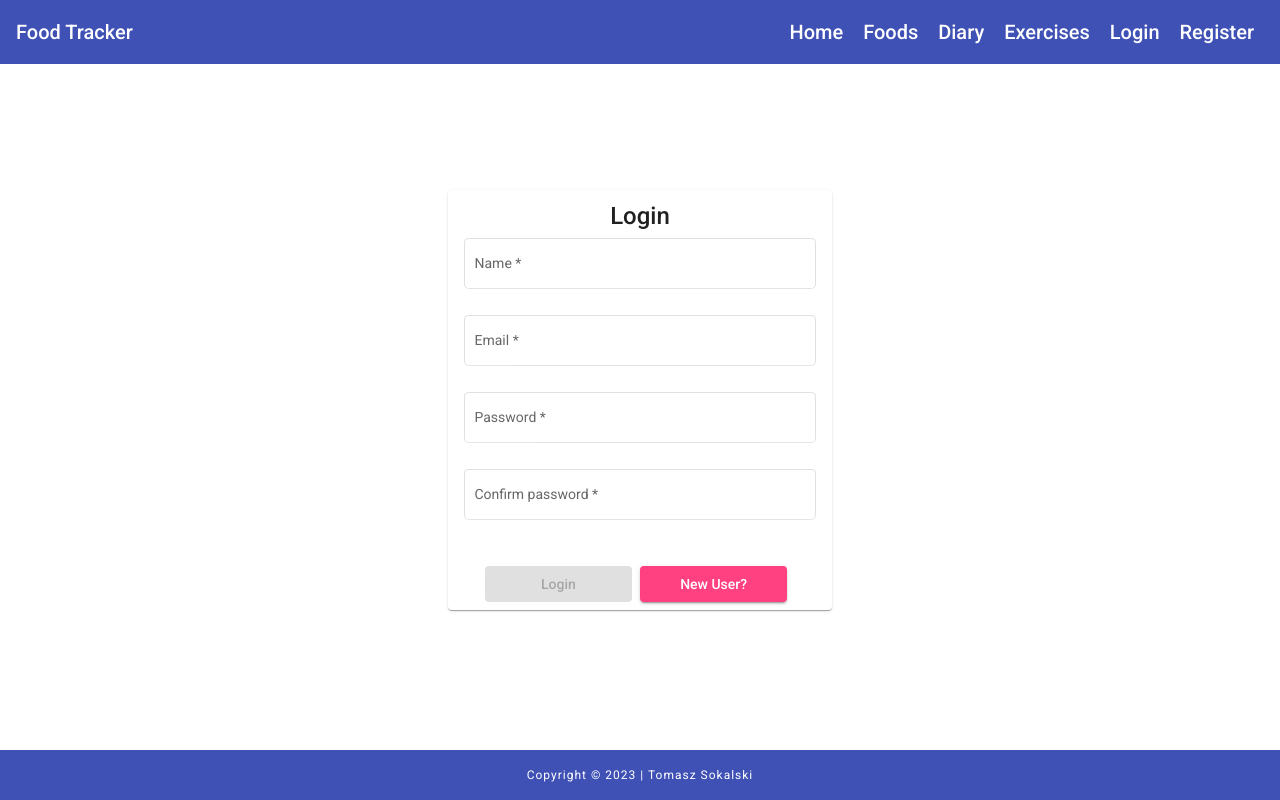
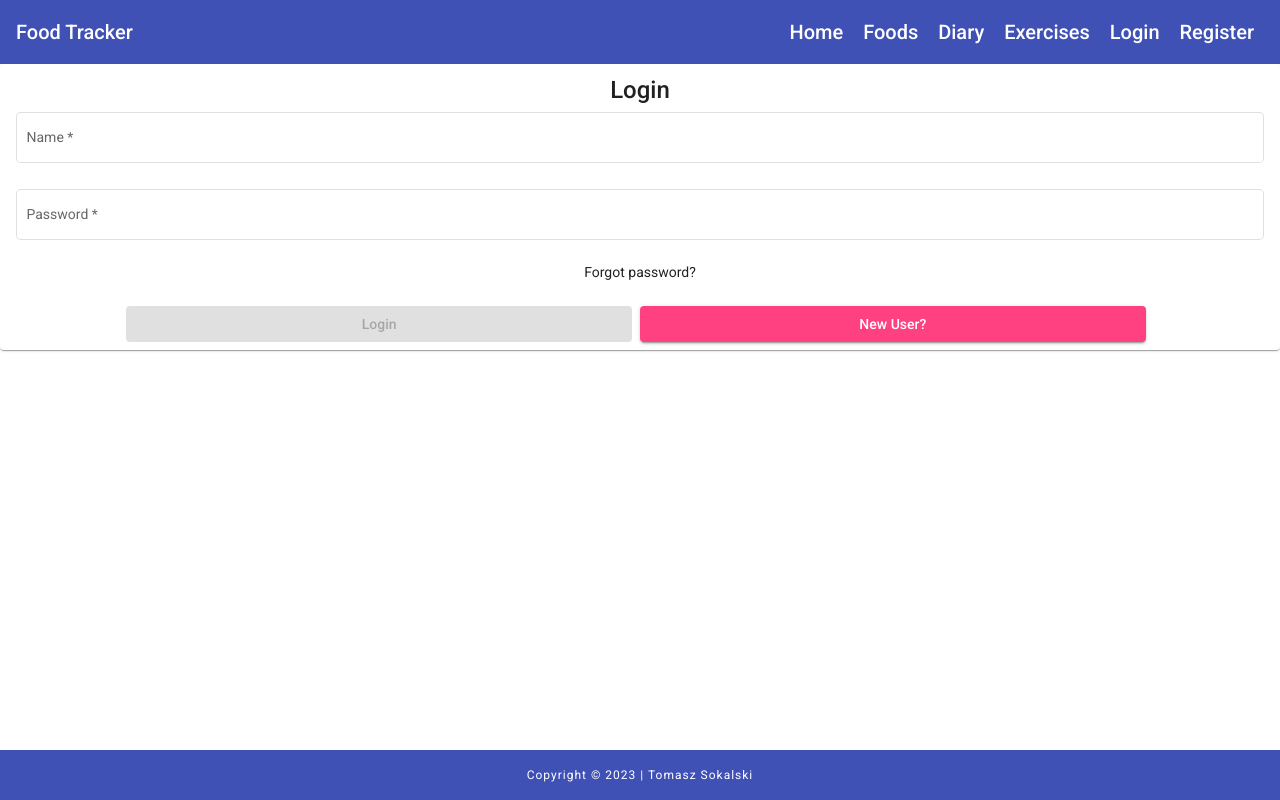
Before and after one commit to TomaszSokalski/diet-tracker, an Angular app: page /login in a window 1280 px wide. Built offline with nearby package versions, Linux system fonts and the light colour scheme.

Commit message:
add login component

```diff
--- a/src/app/shared/auth/components/login/login.component.html
+++ b/src/app/shared/auth/components/login/login.component.html
@@ -1,11 +1,8 @@
-<div class="wrapper">
-  <mat-card class="wrapper__card">
+  <mat-card class="wrapper">
     <mat-card-title>Login</mat-card-title>
     <mat-card-content>
       <form [formGroup]="form" class="wrapper__form">
         <mat-form-field
-          class="mat-form-field"
-          appearance="outline"
           class="form-field"
         >
           <mat-label>Name</mat-label>
@@ -15,30 +12,11 @@
             formControlName="name"
             autocomplete="off"
           />
-          <mat-error *ngIf="form.controls.name.hasError('required')">
+          <mat-error *ngIf="name?.hasError('required')">
             Name <strong>required</strong>
           </mat-error>
         </mat-form-field>
         <mat-form-field
-          class="mat-form-field"
-          appearance="outline"
-          class="form-field"
-        >
-          <mat-label>Email</mat-label>
-          <input
-            matInput
-            required
-            type="email"
-            formControlName="email"
-            autocomplete="off"
-          />
-          <mat-error *ngIf="form.controls.email.hasError('required')">
-            Email <strong>required</strong>
-          </mat-error>
-        </mat-form-field>
-        <mat-form-field
-          class="mat-form-field"
-          appearance="outline"
           class="form-field"
         >
           <mat-label>Password</mat-label>
@@ -49,31 +27,14 @@
             formControlName="password"
             autocomplete="off"
           />
-          <mat-error *ngIf="form.controls.password.hasError('required')">
+          <mat-error *ngIf="password?.hasError('required')">
             Password <strong>required</strong>
           </mat-error>
-          <mat-error *ngIf="form.controls.password.hasError('minlength')">
+          <mat-error *ngIf="password?.hasError('minlength')">
             Password <strong>must have at least {{ minPw }} characters</strong>
           </mat-error>
         </mat-form-field>
-        <mat-form-field
-          class="mat-form-field"
-          appearance="outline"
-          class="form-field"
-        >
-          <mat-label>Confirm password</mat-label>
-          <input
-            matInput
-            type="password"
-            formControlName="repeatedPassword"
-            autocomplete="off"
-          />
-          <mat-error
-            *ngIf="form.controls.repeatedPassword.hasError('required')"
-          >
-            Please <strong>confirm your password</strong>
-          </mat-error>
-        </mat-form-field>
+        <span>Forgot password?</span>
       </form>
     </mat-card-content>
     <mat-card-actions
@@ -88,4 +49,3 @@
       <a routerLink="/register" mat-raised-button color="accent">New User?</a>
     </mat-card-actions>
   </mat-card>
-</div>
--- a/src/app/shared/auth/components/login/login.component.scss
+++ b/src/app/shared/auth/components/login/login.component.scss
@@ -1,13 +1,9 @@
+
 .wrapper {
-  position: absolute;
-  top: 50%;
-  left: 50%;
-  transform: translate(-50%, -50%);
-  width: 30%;
-  &__card {
   text-align: center;
 }
-  &__form {
+
+.wrapper__form {
   display: flex;
   flex-direction: column;
 }
@@ -15,4 +11,8 @@
 .mat-raised-button{
   width: 40%;
 }
+
+:host {
+  margin: auto;
+  width: 30%;
 }
--- a/src/app/shared/auth/components/login/login.component.ts
+++ b/src/app/shared/auth/components/login/login.component.ts
@@ -1,8 +1,6 @@
 import { Component, OnInit } from '@angular/core';
 import { FormBuilder, FormGroup, Validators } from '@angular/forms';
-import { combineLatest } from 'rxjs';
 import { AuthState } from '../state/auth.state';
-import { Login } from './login.interface';
 
 @Component({
   selector: 'app-login',
@@ -20,50 +18,27 @@ export class LoginComponent implements OnInit {
 
   ngOnInit(): void {
     this.initForm();
-    combineLatest([
-      this.password?.valueChanges,
-      this.repeatedPassword?.valueChanges,
-    ]).subscribe((value) => {
-      console.log(value);
-      // if (value[0] === value[1]) {
-      // }
-    });
   }
 
   get password() {
     return this.form.get('password');
   }
 
-  get repeatedPassword() {
-    return this.form.get('repeatedPassword');
+  get name() {
+    return this.form.get('name')
   }
 
   onLoginClicked(): void {
     if (this.form.invalid) {
-      console.log('U are not allowed to');
+      return;
     }
-    const payload = this.loginPayload(this.form);
-    this.authState.postUser(payload);
+    this.authState.postUser(this.form.value);
   }
 
   private initForm(): void {
     this.form = this.fb.group({
       name: [null, [Validators.required]],
-      email: [null, [Validators.email, Validators.required]],
-      password: [null, [Validators.minLength(this.minPw), Validators.required]],
-      repeatedPassword: [
-        null,
-        [Validators.minLength(this.minPw), Validators.required],
-      ],
+      password: [null, [Validators.required, Validators.minLength(6)]],
     });
   }
-
-  private loginPayload(form: FormGroup): Login {
-    const { value } = form;
-    return {
-      name: value.name,
-      email: value.email,
-      password: value.password,
-    };
-  }
 }
--- a/src/app/shared/auth/components/login/login.interface.ts
+++ b/src/app/shared/auth/components/login/login.interface.ts
@@ -1,5 +1,4 @@
 export interface Login {
   name: string;
-  email: string;
   password: string;
 }
```
Lines whose indentation alone changed are shown as unchanged.
